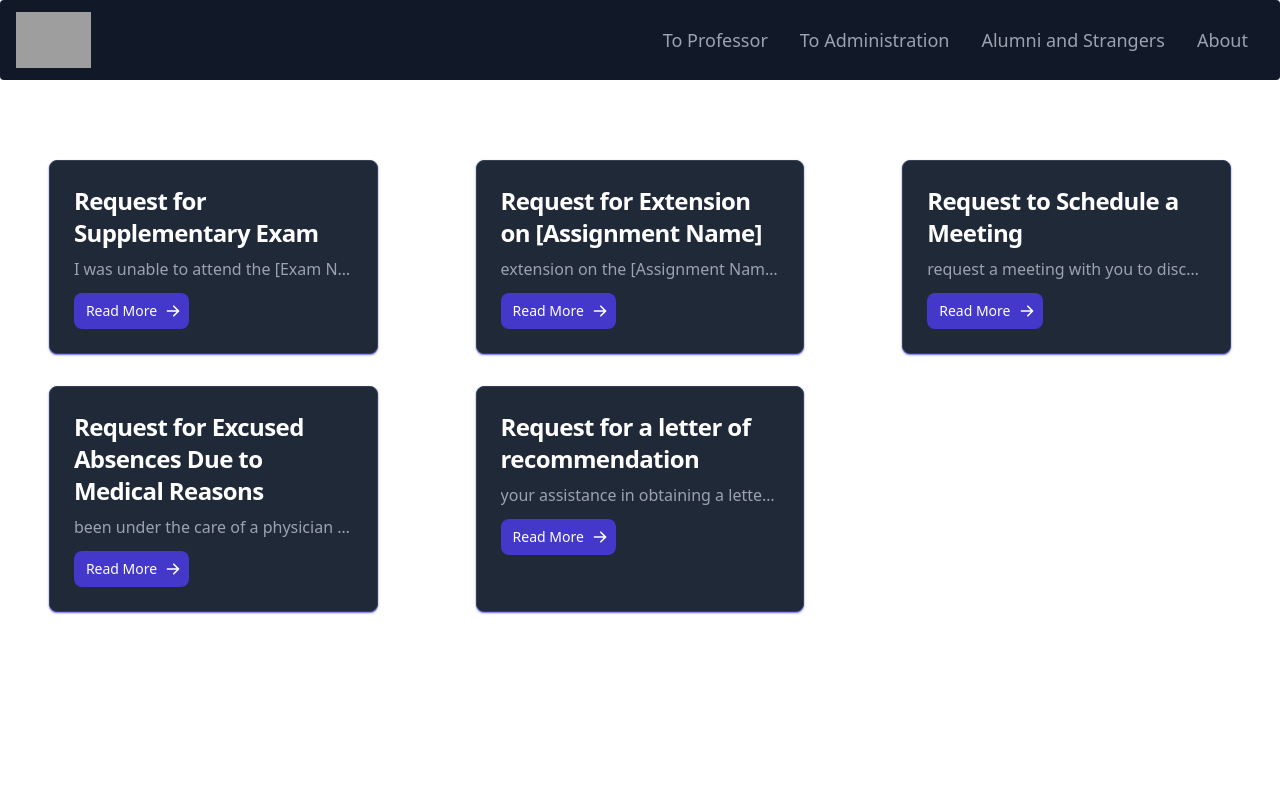
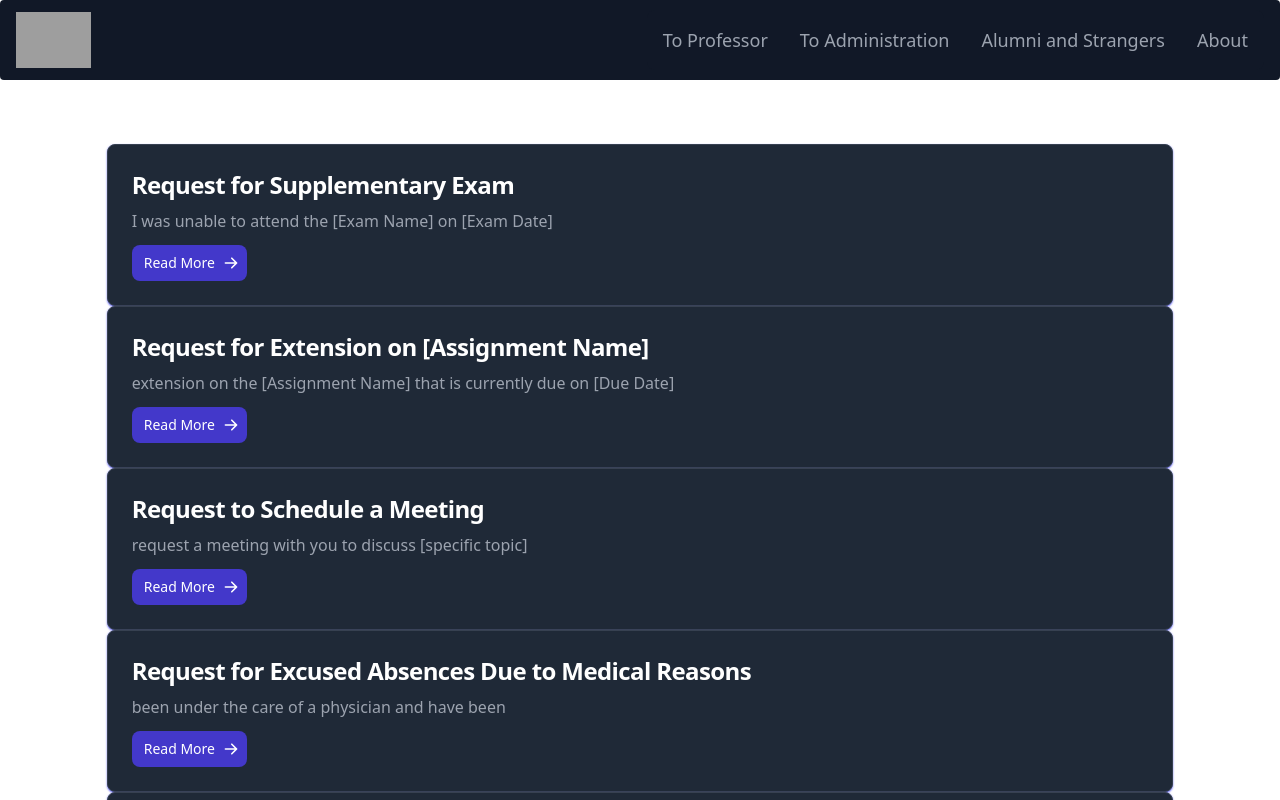
Before and after one commit to nown1ne/ezmail, a SvelteKit app: page /prof in a window 1280 px wide. Shown: the top 800 px of the page. Built offline with nearby package versions, Linux system fonts and the light colour scheme; grey boxes are pictures that could not be loaded.

Commit message:
fixed issue #16

```diff
--- a/src/routes/prof/+page.svelte
+++ b/src/routes/prof/+page.svelte
@@ -3,7 +3,7 @@
 </script>
 
 <div class="min-h-screen sm:mt-16 mt-5 ">
-    <grid class="grid grid-cols-3 gap-8 content-start auto-cols-auto auto-rows-auto justify-center p-4 ">
+    <grid class="sm:grid-cols-3 grid-cols-1 gap-5 md:gap-8 ">
         {#each data.summaries as {slug, title, subject}}
         <div class="w-5/6 shadow-sm shadow-primary-500  p-6 mx-auto border  rounded-lg  bg-gray-800 border-gray-700">
             <a href="/prof/{slug}">
```
